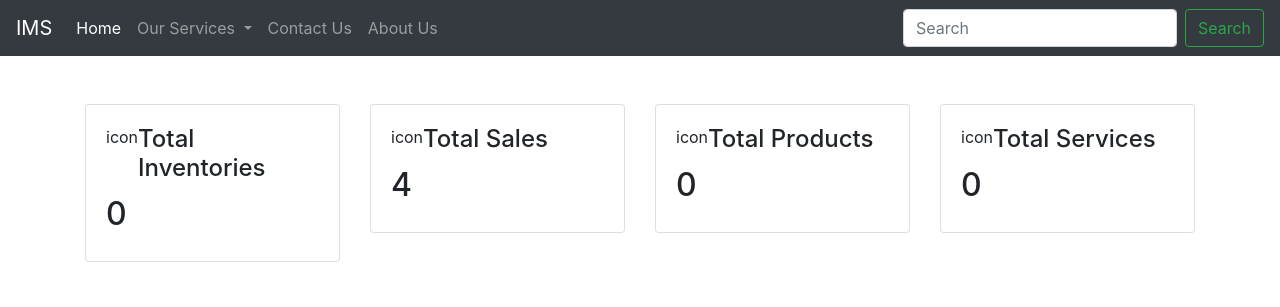
After one commit to LucyMbugua/inventory_management_system, a Flask app: page /dashboard in a window 1280 px wide. The commit adds this page. Shown: the top 307 px of the page. Run offline with Flask 2, Linux system fonts and the light colour scheme; data that the repository does not hold is empty; some libraries are stand-ins or nearby versions.

Commit message:
charts-pygal

```diff
--- a/main.py
+++ b/main.py
@@ -1,5 +1,6 @@
 from flask import Flask, render_template, request, redirect, url_for, flash
 from flask_sqlalchemy import SQLAlchemy
+import pygal
 #import config class
 from settings.configs import DevelopmentConfig, ProductionConfig
 # import db connection
@@ -160,6 +161,15 @@ def delete_sale(item_id):
 
 
 
-@app.route('/charts')
-def charts():
-    return render_template('charts.html')
+@app.route('/dashboard')
+def dashboard():
+    total_inventories=len(InventoryModel.fetch_all())
+    total_products =len(InventoryModel.query.filter_by(inventory_type="product").all())
+    total_services =len(InventoryModel.query.filter_by(inventory_type="service").all())
+
+    pie_chart = pygal.Pie()
+    pie_chart.title = 'Products vs Services Inventory'
+    pie_chart.add('Products', total_products)
+    pie_chart.add('Services', total_services)
+    pie= pie_chart.render_data_uri()
+    return render_template('dashboard.html', total_inventories=total_inventories, total_products=total_products, total_services=total_services, chart=pie)
--- a/requirements.txt
+++ b/requirements.txt
@@ -13,6 +13,7 @@ lazy-object-proxy==1.4.3
 MarkupSafe==1.1.1
 mccabe==0.6.1
 psycopg2==2.8.6
+pygal==2.4.0
 pylint==2.6.0
 six==1.15.0
 SQLAlchemy==1.3.19
--- /dev/null
+++ b/templates/dashboard.html
@@ -0,0 +1,96 @@
+{% extends 'base.html' %}
+
+{%block title%}
+Inventory Management | Dashboard
+{%endblock %}
+
+{%block content%}
+<div class="container mt-5" >
+    <div class="row">
+        <div class="col">
+            <div class="card">
+                <div class="card-body" style="display: block;">
+                    <div style="display: flex;">
+                        <p>icon</p>
+                        <h4 class="card-title">Total Inventories</h4>
+
+                    </div>
+                    <div>
+                        <h2>{{total_inventories}}</h2>
+                    </div>
+
+                </div>
+              </div>
+
+        </div>
+        <div class="col">
+            <div class="card">
+                <div class="card-body" style="display: block;">
+                    <div style="display: flex;">
+                        <p>icon</p>
+                        <h4 class="card-title">Total Sales</h4>
+
+                    </div>
+                    <div>
+                        <h2>4</h2>
+                    </div>
+
+
+                </div>
+              </div>
+
+        </div>
+        <div class="col">
+            <div class="card">
+                <div class="card-body" style="display: block;">
+                    <div style="display: flex;">
+                        <p>icon</p>
+                        <h4 class="card-title">Total Products</h4>
+
+                    </div>
+                    <div>
+                        <h2>{{total_products}}</h2>
+                    </div>
+
+
+                </div>
+              </div>
+
+        </div>
+        <div class="col">
+            <div class="card">
+                <div class="card-body" style="display: block;">
+                    <div style="display: flex;">
+                        <p>icon</p>
+                        <h4 class="card-title">Total Services</h4>
+
+                    </div>
+                    <div>
+                        <h2>{{total_services}}</h2>
+                    </div>
+
+                </div>
+              </div>
+
+        </div>
+
+    </div>
+
+    <div class="row">
+        <div class="col mt-5" >
+            <!-- Don't forget the "|safe"! -->
+            <div class="d-flex justify-content-center ml-auto" id="chart">
+                <embed type="image/svg+xml" src= {{ chart|safe }} />
+            </div>
+
+
+        </div>
+
+    </div>
+
+</div>
+{%endblock %}
+
+{%block footer%}
+<h4>welcome again!</h4>
+{%endblock %}
--- a/templates/includes/navbar.html
+++ b/templates/includes/navbar.html
@@ -15,7 +15,7 @@
           </a>
           <div class="dropdown-menu" aria-labelledby="navbarDropdown">
             <a class="dropdown-item" href="{{url_for('inventories')}}">Inventory Management Page</a>
-            <a class="dropdown-item" href="{{url_for('charts')}}">Charts</a>
+            <a class="dropdown-item" href="{{url_for('dashboard')}}">Dashboard</a>
         </li>
         <li class="nav-item">
           <a class="nav-link" href="{{url_for('contact')}}">Contact Us</a>
```
Also changed, not shown: templates/charts.html (deleted, +0 -13 lines), templates/inventories.html (+4 -4 lines).
